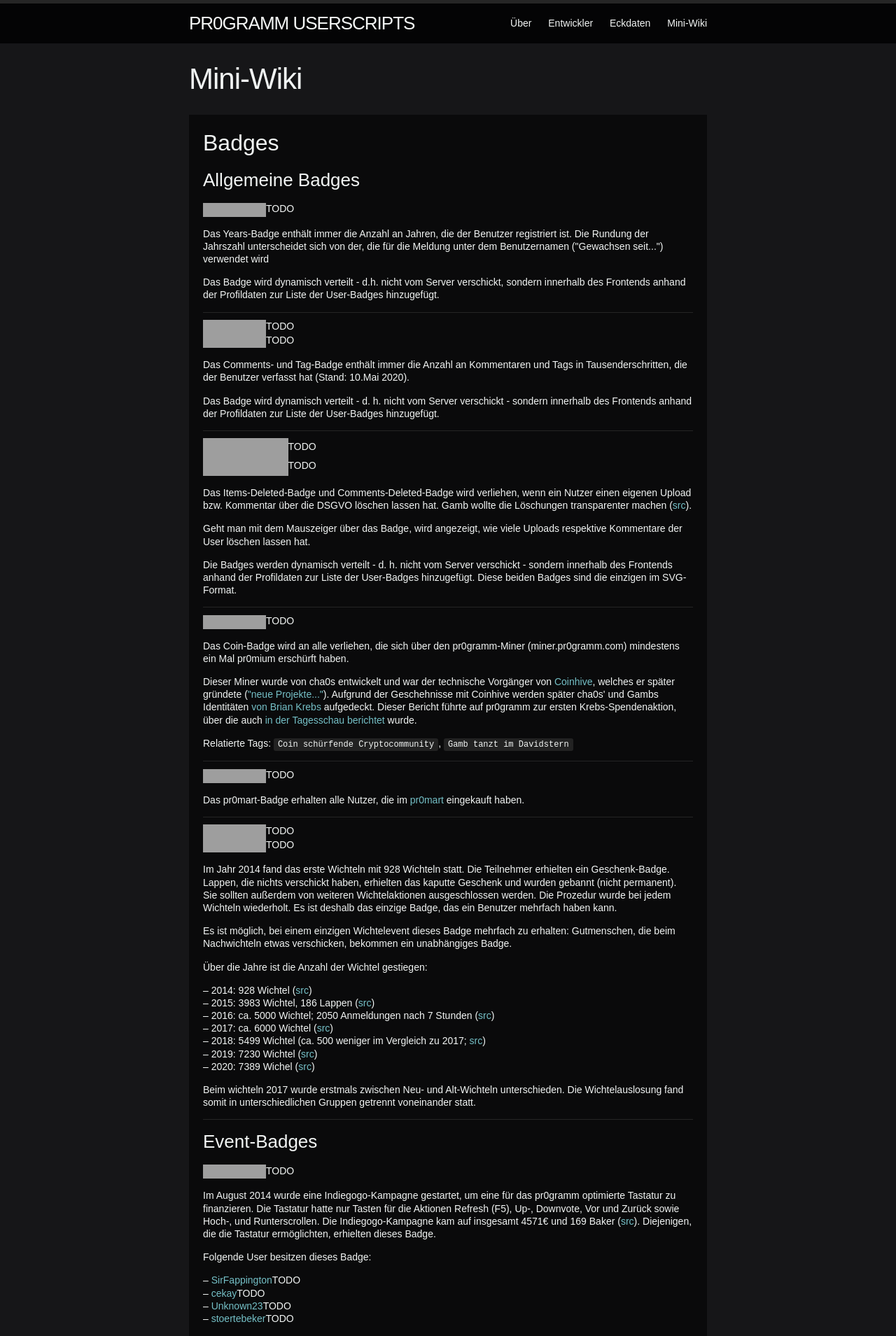
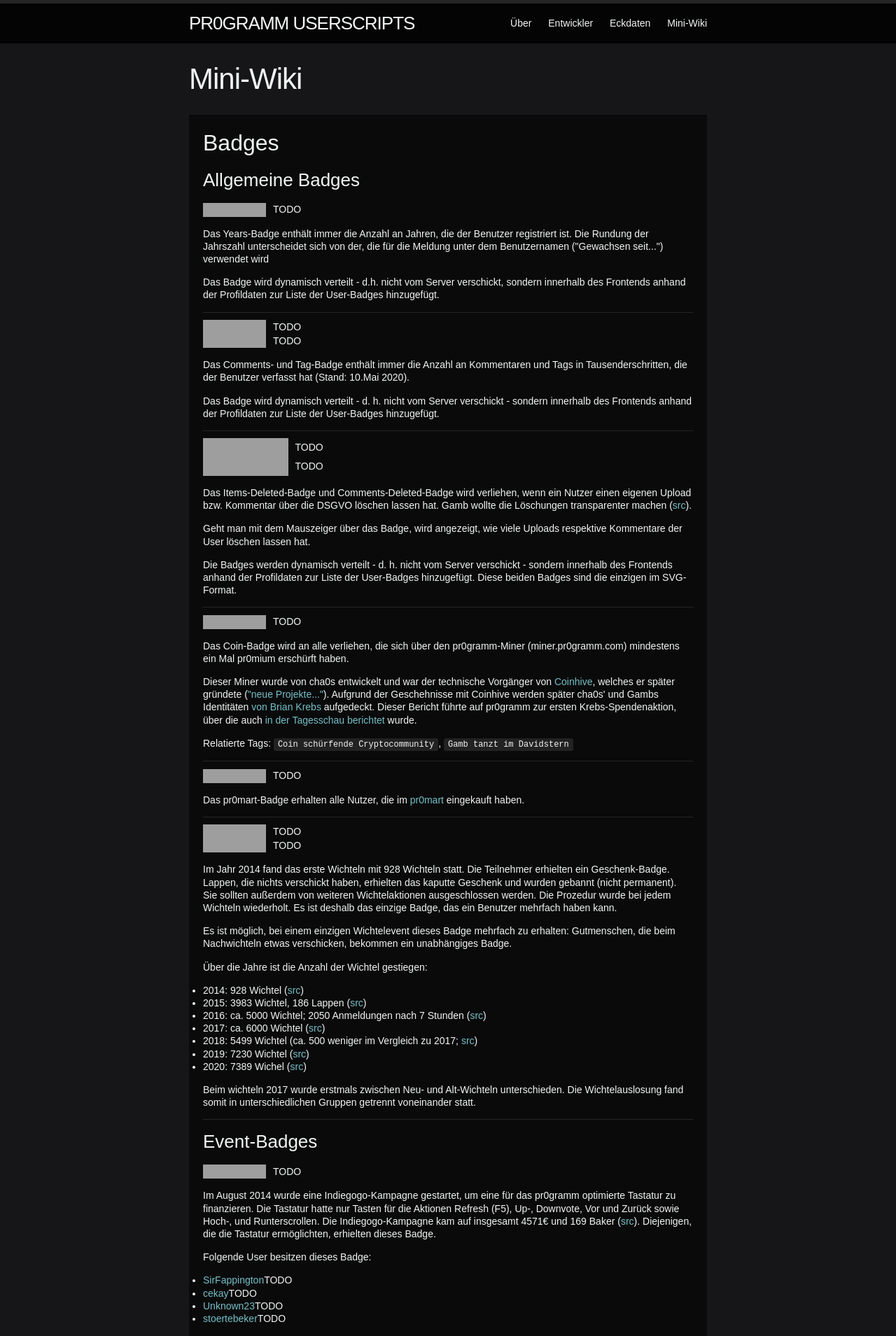
Before and after one commit to holzmaster/userscripts, a Jekyll site: the page built from miniwiki.html, in a window 1280 px wide. Shown: the top 1909 px of the page at 70% size. Built offline with Jekyll 4.4.1, drawn with Linux system fonts in a browser that asks for light colours; grey boxes are pictures that could not be loaded.

Commit message:
Layouot badges

```diff
--- a/css/main.scss
+++ b/css/main.scss
@@ -161,7 +161,7 @@ article .links > a {
 	font-family: monospace;
 }
 
-article li {
+.custom-dashed-list li {
 	list-style: none;
 	text-indent: -1.5em;
 	padding-left: 1.5em;
@@ -249,10 +249,17 @@ section.badges {
 	dl.badge-list dt {
 		display: block;
 
-		ul {
-			@include no-list-bullets;
-			li:before {
-				content: "";
+		li {
+			display: flex;
+			align-items: center;
+			gap: 10px;
+
+			.badge-preview {
+				min-width: 50px;
+				text-align: right;
+			}
+			.badge-description {
+
 			}
 		}
 	}
--- a/eckdaten.html
+++ b/eckdaten.html
@@ -237,7 +237,7 @@ comment_font_size: 14px
 <li>
 	<article>
 		<h2>Schriften und Zeichen</h2>
-		<ul>
+		<ul class="custom-dashed-list">
 			<li>Standard-Schriftarten: <code>Sans-Serif</code> (z. B. <code>Helvetica</code> oder <code>Bitstream Vera Sans</code>)</li>
 			<li>Schriftart des pr0gramm-Logos: <a href="https://www.ffonts.net/Casper-Bold.font"><code>Casper Bold</code></a></li>
 			<li>Schriftgröße Kommentare: <code>{{ page.comment_font_size }}</code></li>
@@ -263,7 +263,7 @@ comment_font_size: 14px
 <li>
 	<article>
 		<h2>Bilder und so</h2>
-		<ul>
+		<ul class="custom-dashed-list">
 			<li><a href="{{ page.favicon }}">Favicon</a> als png</li>
 			<li><a href="{{ page.header_image }}">Header-Bild</a> als png</li>
 			<li><a href="{{ page.svg }}">pr0gramm-Logo</a> als svg</li>
@@ -277,7 +277,7 @@ comment_font_size: 14px
 <li>
 	<article>
 		<h2>Sonstiges</h2>
-		<ul>
+		<ul class="custom-dashed-list">
 			<li>IRC-Channel: <code>#pr0gramm.com</code> im Quakenet (kein NSFW/NSFL dort posten)</li>
 			<li><a href="{{ page.torrent }}">Post mit Torrent-Backup</a>. Circa <code>498 GiB</code>, Stand <time datetime="2015-05-2 00:12">2. Mai 2015 um 00:12 Uhr</time></li>
 			<li>Gewicht des Stahlofens: <code>80 kg</code></li>
--- a/miniwiki.html
+++ b/miniwiki.html
@@ -11,7 +11,7 @@ permalink: /miniwiki/
 		<div>
 			<dt class="badge-container">
 				<ul>
-					<li><img src="//pr0gramm.com/media/badges/years.png"><span class="badge-description">TODO</span></li>
+					<li><span class="badge-preview"><img src="//pr0gramm.com/media/badges/years.png"></span><span class="badge-description">TODO</span></li>
 				</ul>
 			</dt>
 			<dd>
@@ -24,8 +24,8 @@ permalink: /miniwiki/
 		<div>
 			<dt class="badge-container">
 				<ul>
-					<li><img src="//pr0gramm.com/media/badges/comments.png"><span class="badge-description">TODO</span></li>
-					<li><img src="//pr0gramm.com/media/badges/tags.svg"><span class="badge-description">TODO</span></li>
+					<li><span class="badge-preview"><img src="//pr0gramm.com/media/badges/comments.png"></span><span class="badge-description">TODO</span></li>
+					<li><span class="badge-preview"><img src="//pr0gramm.com/media/badges/tags.svg"></span><span class="badge-description">TODO</span></li>
 				</ul>
 			</dt>
 			<dd>
@@ -40,8 +40,8 @@ permalink: /miniwiki/
 		<div>
 			<dt class="badge-container">
 				<ul>
-					<li><img src="//pr0gramm.com/media/badges/itemdelete.svg" style="height: 27px;"><span class="badge-description">TODO</span></li>
-					<li><img src="//pr0gramm.com/media/badges/commentdelete.svg" style="height: 27px;"><span class="badge-description">TODO</span></li>
+					<li><span class="badge-preview"><img src="//pr0gramm.com/media/badges/itemdelete.svg" style="height: 27px;"></span><span class="badge-description">TODO</span></li>
+					<li><span class="badge-preview"><img src="//pr0gramm.com/media/badges/commentdelete.svg" style="height: 27px;"></span><span class="badge-description">TODO</span></li>
 				</ul>
 			</dt>
 			<dd>
@@ -60,7 +60,7 @@ permalink: /miniwiki/
 		<div>
 			<dt class="badge-container">
 				<ul>
-					<li><img src="//pr0gramm.com/media/badges/pr0-coin.png"><span class="badge-description">TODO</span></li>
+					<li><span class="badge-preview"><img src="//pr0gramm.com/media/badges/pr0-coin.png"></span><span class="badge-description">TODO</span></li>
 				</ul>
 			</dt>
 			<dd>
@@ -83,7 +83,7 @@ permalink: /miniwiki/
 		<div>
 			<dt class="badge-container">
 				<ul>
-					<li><img src="//pr0gramm.com/media/badges/shopping-cart.png"><span class="badge-description">TODO</span></li>
+					<li><span class="badge-preview"><img src="//pr0gramm.com/media/badges/shopping-cart.png"></span><span class="badge-description">TODO</span></li>
 				</ul>
 			</dt>
 			<dd>
@@ -93,8 +93,8 @@ permalink: /miniwiki/
 		<div>
 			<dt class="badge-container">
 				<ul>
-					<li><img src="//pr0gramm.com/media/badges/secret-santa-2014.png"><span class="badge-description">TODO</span></li>
-					<li><img src="//pr0gramm.com/media/badges/bad-secret-santa-2014.png"><span class="badge-description">TODO</span></li>
+					<li><span class="badge-preview"><img src="//pr0gramm.com/media/badges/secret-santa-2014.png"></span><span class="badge-description">TODO</span></li>
+					<li><span class="badge-preview"><img src="//pr0gramm.com/media/badges/bad-secret-santa-2014.png"></span><span class="badge-description">TODO</span></li>
 				</ul>
 			</dt>
 			<dd>
@@ -135,7 +135,7 @@ permalink: /miniwiki/
 		<div>
 			<dt class="badge-container">
 				<ul>
-					<li><img src="//pr0gramm.com/media/badges/keyboard.png"><span class="badge-description">TODO</span></li>
+					<li><span class="badge-preview"><img src="//pr0gramm.com/media/badges/keyboard.png"></span><span class="badge-description">TODO</span></li>
 				</ul>
 			</dt>
 			<dd>
@@ -150,10 +150,10 @@ permalink: /miniwiki/
 				<p>
 					Folgende User besitzen dieses Badge:
 				<ul>
-					<li><a href="//pr0gramm.com/user/SirFappington">SirFappington</a><span class="badge-description">TODO</span></li>
-					<li><a href="//pr0gramm.com/user/cekay">cekay</a><span class="badge-description">TODO</span></li>
-					<li><a href="//pr0gramm.com/user/Unknown23">Unknown23</a><span class="badge-description">TODO</span></li>
-					<li><a href="//pr0gramm.com/user/stoertebeker">stoertebeker</a><span class="badge-description">TODO</span></li>
+					<li><span class="badge-preview"><a href="//pr0gramm.com/user/SirFappington">SirFappington</a></span><span class="badge-description">TODO</span></li>
+					<li><span class="badge-preview"><a href="//pr0gramm.com/user/cekay">cekay</a></span><span class="badge-description">TODO</span></li>
+					<li><span class="badge-preview"><a href="//pr0gramm.com/user/Unknown23">Unknown23</a></span><span class="badge-description">TODO</span></li>
+					<li><span class="badge-preview"><a href="//pr0gramm.com/user/stoertebeker">stoertebeker</a></span><span class="badge-description">TODO</span></li>
 					<!-- TODO: Fehlt hier wer? -->
 				</ul>
 				</p>
@@ -166,7 +166,7 @@ permalink: /miniwiki/
 		<div>
 			<dt class="badge-container">
 				<ul>
-					<li><img src="//pr0gramm.com/media/badges/social-share.png"><span class="badge-description">TODO</span></li>
+					<li><span class="badge-preview"><img src="//pr0gramm.com/media/badges/social-share.png"></span><span class="badge-description">TODO</span></li>
 				</ul>
 			</dt>
 			<dd>
@@ -180,8 +180,8 @@ permalink: /miniwiki/
 		<div>
 			<dt class="badge-container">
 				<ul>
-					<li><img src="//pr0gramm.com/media/badges/benitrat0r-lose.png"><span class="badge-description">TODO</span></li>
-					<li><img src="//pr0gramm.com/media/badges/benitrat0r-win.png"><span class="badge-description">TODO</span></li>
+					<li><span class="badge-preview"><img src="//pr0gramm.com/media/badges/benitrat0r-lose.png"></span><span class="badge-description">TODO</span></li>
+					<li><span class="badge-preview"><img src="//pr0gramm.com/media/badges/benitrat0r-win.png"></span><span class="badge-description">TODO</span></li>
 				</ul>
 			</dt>
 			<dd>
@@ -197,8 +197,8 @@ permalink: /miniwiki/
 		<div>
 			<dt class="badge-container">
 				<ul>
-					<li><img src="//pr0gramm.com/media/badges/crumbled-contract.png"><span class="badge-description">TODO</span></li>
-					<li><img src="//pr0gramm.com/media/badges/contract.png"><span class="badge-description">TODO</span></li>
+					<li><span class="badge-preview"><img src="//pr0gramm.com/media/badges/crumbled-contract.png"></span><span class="badge-description">TODO</span></li>
+					<li><span class="badge-preview"><img src="//pr0gramm.com/media/badges/contract.png"></span><span class="badge-description">TODO</span></li>
 				</ul>
 			</dt>
 			<dd>
@@ -216,8 +216,8 @@ permalink: /miniwiki/
 		<div>
 			<dt class="badge-container">
 				<ul>
-					<li><img src="//pr0gramm.com/media/badges/connect4-red.png"><span class="badge-description">TODO</span></li>
-					<li><img src="//pr0gramm.com/media/badges/connect4-blue.png"><span class="badge-description">TODO</span></li>
+					<li><span class="badge-preview"><img src="//pr0gramm.com/media/badges/connect4-red.png"></span><span class="badge-description">TODO</span></li>
+					<li><span class="badge-preview"><img src="//pr0gramm.com/media/badges/connect4-blue.png"></span><span class="badge-description">TODO</span></li>
 				</ul>
 			</dt>
 			<dd>
@@ -254,8 +254,8 @@ permalink: /miniwiki/
 		<div>
 			<dt class="badge-container">
 				<ul>
-					<li><img src="//pr0gramm.com/media/badges/krebs-donation.png"><span class="badge-description">TODO</span></li>
-					<li><img src="//pr0gramm.com/media/badges/krebs-starter.png"><span class="badge-description">TODO</span></li>
+					<li><span class="badge-preview"><img src="//pr0gramm.com/media/badges/krebs-donation.png"></span><span class="badge-description">TODO</span></li>
+					<li><span class="badge-preview"><img src="//pr0gramm.com/media/badges/krebs-starter.png"></span><span class="badge-description">TODO</span></li>
 				</ul>
 			</dt>
 			<dd>
@@ -265,7 +265,7 @@ permalink: /miniwiki/
 		<div>
 			<dt class="badge-container">
 				<ul>
-					<li><img src="//pr0gramm.com/media/badges/art13.png"><span class="badge-description">TODO</span></li>
+					<li><span class="badge-preview"><img src="//pr0gramm.com/media/badges/art13.png"></span><span class="badge-description">TODO</span></li>
 				</ul>
 			</dt>
 			<dd>
@@ -277,8 +277,8 @@ permalink: /miniwiki/
 		<div>
 			<dt class="badge-container">
 				<ul>
-					<li><img src="//pr0gramm.com/media/badges/benitrator-lose.png"><span class="badge-description">TODO</span></li>
-					<li><img src="//pr0gramm.com/media/badges/benitrator-win.png"><span class="badge-description">TODO</span></li>
+					<li><span class="badge-preview"><img src="//pr0gramm.com/media/badges/benitrator-lose.png"></span><span class="badge-description">TODO</span></li>
+					<li><span class="badge-preview"><img src="//pr0gramm.com/media/badges/benitrator-win.png"></span><span class="badge-description">TODO</span></li>
 				</ul>
 			</dt>
 			<dd>
@@ -290,8 +290,8 @@ permalink: /miniwiki/
 		<div>
 			<dt class="badge-container">
 				<ul>
-					<li><img src="//pr0gramm.com/media/badges/paint-silver.png"><span class="badge-description">TODO</span></li>
-					<li><img src="//pr0gramm.com/media/badges/paint-gold.png"><span class="badge-description">TODO</span></li>
+					<li><span class="badge-preview"><img src="//pr0gramm.com/media/badges/paint-silver.png"></span><span class="badge-description">TODO</span></li>
+					<li><span class="badge-preview"><img src="//pr0gramm.com/media/badges/paint-gold.png"></span><span class="badge-description">TODO</span></li>
 				</ul>
 			</dt>
 			<dd>
@@ -307,7 +307,7 @@ permalink: /miniwiki/
 		<div>
 			<dt class="badge-container">
 				<ul>
-					<li><img src="//pr0gramm.com/media/badges/krebs19-donation.png"><span class="badge-description">TODO</span></li>
+					<li><span class="badge-preview"><img src="//pr0gramm.com/media/badges/krebs19-donation.png"></span><span class="badge-description">TODO</span></li>
 				</ul>
 			</dt>
 			<dd>
@@ -317,7 +317,7 @@ permalink: /miniwiki/
 		<div>
 			<dt class="badge-container">
 				<ul>
-					<li><img src="https://pr0gramm.com/media/badges/good-noodle.png"><span class="badge-description">TODO</span></li>
+					<li><span class="badge-preview"><img src="https://pr0gramm.com/media/badges/good-noodle.png"></span><span class="badge-description">TODO</span></li>
 				</ul>
 			</dt>
 			<dd>
@@ -332,8 +332,8 @@ permalink: /miniwiki/
 		<div>
 			<dt class="badge-container">
 				<ul>
-					<li><img src="//pr0gramm.com/media/badges/benitrator20-win.png"><span class="badge-description">TODO</span></li>
-					<li><img src="//pr0gramm.com/media/badges/benitrator20-lose.png"><span class="badge-description">TODO</span></li>
+					<li><span class="badge-preview"><img src="//pr0gramm.com/media/badges/benitrator20-win.png"></span><span class="badge-description">TODO</span></li>
+					<li><span class="badge-preview"><img src="//pr0gramm.com/media/badges/benitrator20-lose.png"></span><span class="badge-description">TODO</span></li>
 				</ul>
 			</dt>
 			<dd>
@@ -344,12 +344,12 @@ permalink: /miniwiki/
 		<div>
 			<dt class="badge-container">
 				<ul>
-					<li><img src="//pr0gramm.com/media/badges/pr0rona-globuli.png"><span class="badge-description">TODO</span></li>
-					<li><img src="//pr0gramm.com/media/badges/pr0rona-mask.png"><span class="badge-description">TODO</span></li>
-					<li><img src="//pr0gramm.com/media/badges/pr0rona-thermometer.png"><span class="badge-description">TODO</span></li>
-					<li><img src="//pr0gramm.com/media/badges/pr0rona-beer.png"><span class="badge-description">TODO</span></li>
-					<li><img src="//pr0gramm.com/media/badges/pr0rona-toiletpaper.png"><span class="badge-description">TODO</span></li>
-					<li><img src="//pr0gramm.com/media/badges/backpack.png"><span class="badge-description">TODO</span></li>
+					<li><span class="badge-preview"><img src="//pr0gramm.com/media/badges/pr0rona-globuli.png"></span><span class="badge-description">TODO</span></li>
+					<li><span class="badge-preview"><img src="//pr0gramm.com/media/badges/pr0rona-mask.png"></span><span class="badge-description">TODO</span></li>
+					<li><span class="badge-preview"><img src="//pr0gramm.com/media/badges/pr0rona-thermometer.png"></span><span class="badge-description">TODO</span></li>
+					<li><span class="badge-preview"><img src="//pr0gramm.com/media/badges/pr0rona-beer.png"></span><span class="badge-description">TODO</span></li>
+					<li><span class="badge-preview"><img src="//pr0gramm.com/media/badges/pr0rona-toiletpaper.png"></span><span class="badge-description">TODO</span></li>
+					<li><span class="badge-preview"><img src="//pr0gramm.com/media/badges/backpack.png"></span><span class="badge-description">TODO</span></li>
 				</ul>
 			</dt>
 			<dd>
@@ -429,14 +429,14 @@ permalink: /miniwiki/
 		<div>
 			<dt class="badge-container">
 				<ul>
-					<li><img src="//pr0gramm.com/media/badges/donation_2021.png"><span class="badge-description">TODO</span></li>
-					<li><img src="//pr0gramm.com/media/badges/casino_winner.png"><span class="badge-description">TODO</span></li>
-					<li><img src="//pr0gramm.com/media/badges/casino_loser.png"><span class="badge-description">TODO</span></li>
-					<li><img src="//pr0gramm.com/media/badges/casino_jackpot.png"><span class="badge-description">TODO</span></li>
-					<li><img src="//pr0gramm.com/media/badges/casino_king.png"><span class="badge-description">TODO</span></li>
-					<li><img src="//pr0gramm.com/media/badges/casino_gewinnertyp.png"><span class="badge-description">TODO</span></li>
-					<li><img src="//pr0gramm.com/media/badges/casino_roulette.png"><span class="badge-description">TODO</span></li>
-					<li><img src="//pr0gramm.com/media/badges/casino_hooker.png"><span class="badge-description">TODO</span></li>
+					<li><span class="badge-preview"><img src="//pr0gramm.com/media/badges/donation_2021.png"></span><span class="badge-description">TODO</span></li>
+					<li><span class="badge-preview"><img src="//pr0gramm.com/media/badges/casino_winner.png"></span><span class="badge-description">TODO</span></li>
+					<li><span class="badge-preview"><img src="//pr0gramm.com/media/badges/casino_loser.png"></span><span class="badge-description">TODO</span></li>
+					<li><span class="badge-preview"><img src="//pr0gramm.com/media/badges/casino_jackpot.png"></span><span class="badge-description">TODO</span></li>
+					<li><span class="badge-preview"><img src="//pr0gramm.com/media/badges/casino_king.png"></span><span class="badge-description">TODO</span></li>
+					<li><span class="badge-preview"><img src="//pr0gramm.com/media/badges/casino_gewinnertyp.png"></span><span class="badge-description">TODO</span></li>
+					<li><span class="badge-preview"><img src="//pr0gramm.com/media/badges/casino_roulette.png"></span><span class="badge-description">TODO</span></li>
+					<li><span class="badge-preview"><img src="//pr0gramm.com/media/badges/casino_hooker.png"></span><span class="badge-description">TODO</span></li>
 				</ul>
 			</dt>
 			<dd>
@@ -446,10 +446,10 @@ permalink: /miniwiki/
 		<div>
 			<dt class="badge-container">
 				<ul>
-					<li><img src="//pr0gramm.com/media/badges/stonks-gain.png"><span class="badge-description">TODO</span></li>
-					<li><img src="//pr0gramm.com/media/badges/stonks-crash.png"><span class="badge-description">TODO</span></li>
-					<li><img src="//pr0gramm.com/media/badges/stonks-diamond-paws.png"><span class="badge-description">TODO</span></li>
-					<li><img src="//pr0gramm.com/media/badges/stonks-jrmy.png"><span class="badge-description">TODO</span></li>
+					<li><span class="badge-preview"><img src="//pr0gramm.com/media/badges/stonks-gain.png"></span><span class="badge-description">TODO</span></li>
+					<li><span class="badge-preview"><img src="//pr0gramm.com/media/badges/stonks-crash.png"></span><span class="badge-description">TODO</span></li>
+					<li><span class="badge-preview"><img src="//pr0gramm.com/media/badges/stonks-diamond-paws.png"></span><span class="badge-description">TODO</span></li>
+					<li><span class="badge-preview"><img src="//pr0gramm.com/media/badges/stonks-jrmy.png"></span><span class="badge-description">TODO</span></li>
 				</ul>
 			</dt>
 			<dd>
```
